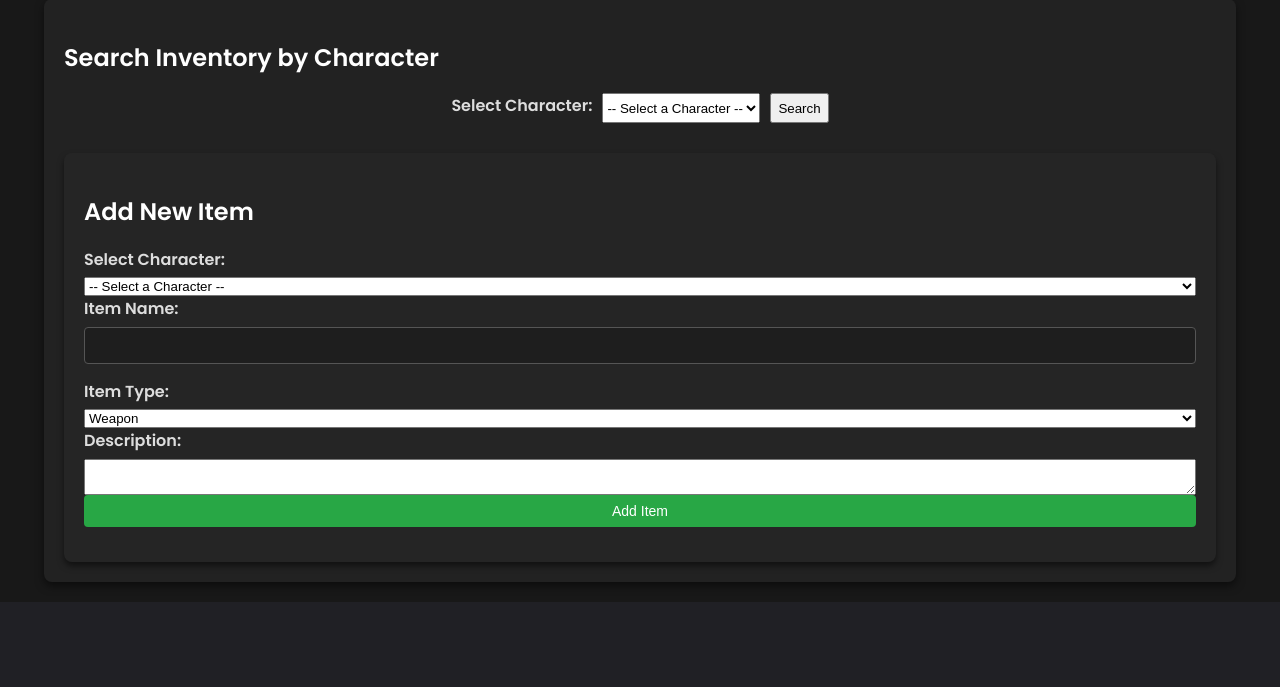
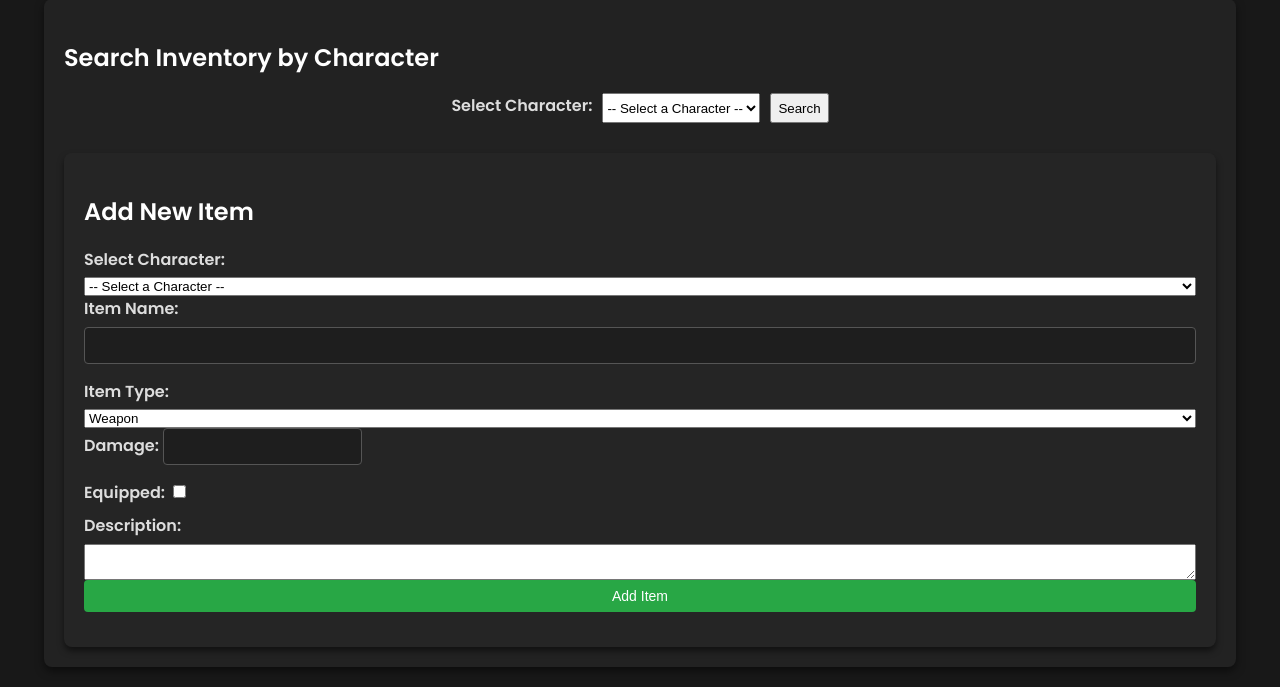
Before and after one commit to XJLewis/Web-Dev_Final, a PHP site: page /inventory.php in a window 1280 px wide. Shown: the part 336-1023 px from the top of the page. Before the commit the page ends 938 px from the top, so only its background shows below. Run offline with PHP 8.4, Linux system fonts and the light colour scheme; data that the repository does not hold is empty.

Commit message:
reverted misc changes, broke stuff

```diff
--- a/inventory.php
+++ b/inventory.php
@@ -177,8 +177,28 @@ try {
                 <option value="Weapon">Weapon</option>
                 <option value="Armor">Armor</option>
                 <option value="Food">Camp Supply</option>
-                <option value="Other">Other</option>
+                <option value="Misc">Miscellaneous</option>
             </select>
+
+            <div id="damage-field" class="item-field" style="display:none;">
+                <label for="damage">Damage:</label>
+                <input type="text" name="damage" id="damage">
+            </div>
+
+            <div id="armor_class-field" class="item-field" style="display:none;">
+                <label for="armor_class">Armor Class:</label>
+                <input type="number" name="armor_class" id="armor_class">
+            </div>
+
+            <div id="camp_supply-field" class="item-field" style="display:none;">
+                <label for="camp_supply">Camp Supply Value:</label>
+                <input type="number" name="camp_supply" id="camp_supply">
+            </div>
+
+            <div id="equipped-field" class="item-field" style="display:none;">
+                <label for="equipped">Equipped:</label>
+                <input type="checkbox" name="equipped" id="equipped">
+            </div>
 
             <label for="description">Description:</label>
             <textarea name="description" id="description"></textarea>
@@ -187,5 +207,32 @@ try {
         </form>
     </div>
     </div>
+
+    <script>
+        function toggleItemFields() {
+            // Get the selected item type
+            var itemType = document.getElementById("item_type").value;
+
+            // Reset all fields to hidden
+            document.getElementById("damage-field").style.display = "none";
+            document.getElementById("armor_class-field").style.display = "none";
+            document.getElementById("camp_supply-field").style.display = "none";
+            document.getElementById("equipped-field").style.display = "none";
+
+            // Show relevant fields based on the selected item type
+            if (itemType === "Weapon") {
+                document.getElementById("damage-field").style.display = "block";
+                document.getElementById("equipped-field").style.display = "block";
+            } else if (itemType === "Armor") {
+                document.getElementById("armor_class-field").style.display = "block";
+                document.getElementById("equipped-field").style.display = "block";
+            } else if (itemType === "Food") {
+                document.getElementById("camp_supply-field").style.display = "block";
+            }
+        }
+
+        // Call toggleItemFields when the page loads to adjust visibility of fields
+        window.onload = toggleItemFields;
+    </script>
 </body>
 </html>
```
